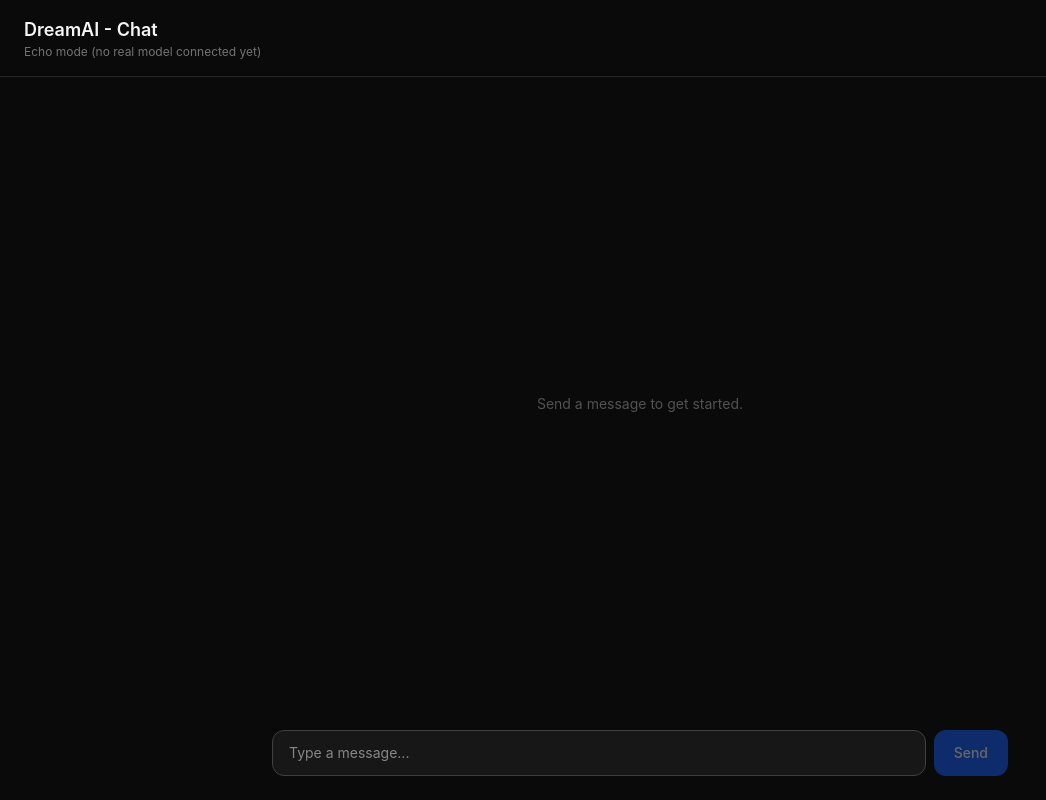
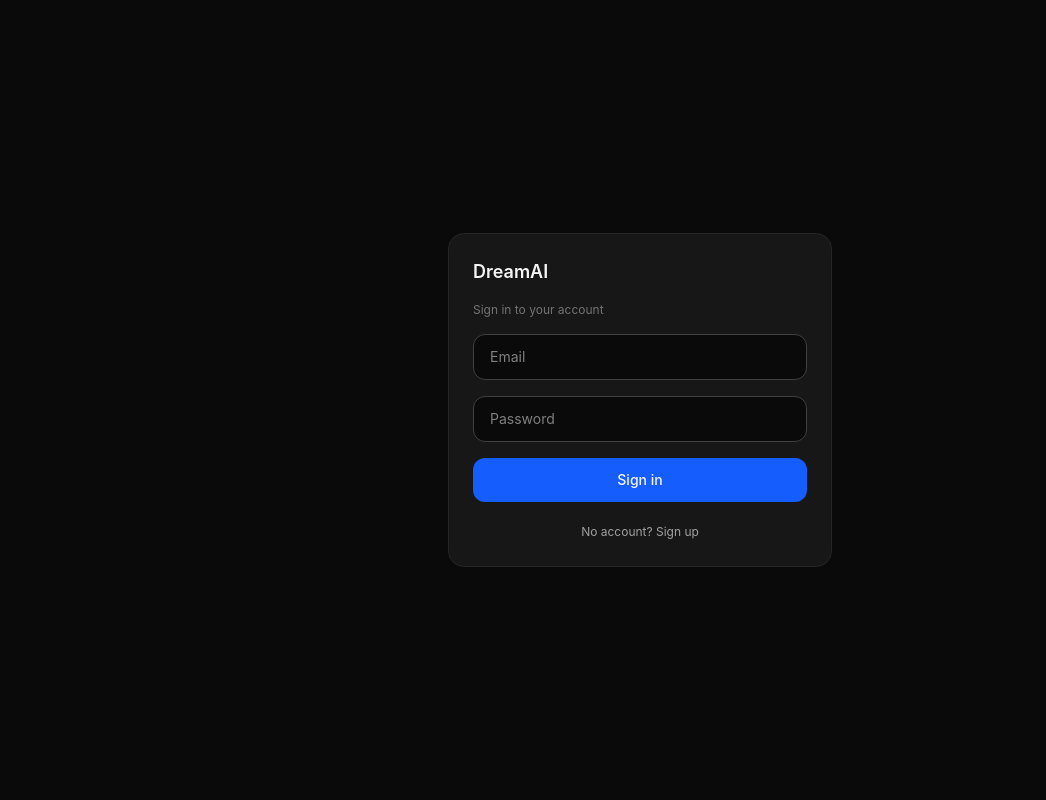
Before and after one commit to tahaasann/chatproject, a React (Vite) app in the folder apps/app/: page / in a window 1280 px wide. Shown: the whole page, without its empty margins (0-1046 px from the left). Built offline with nearby package versions, Linux system fonts and the light colour scheme; no server answers.

Commit message:
feat(app): gate App on session

```diff
--- a/apps/app/src/App.tsx
+++ b/apps/app/src/App.tsx
@@ -1,5 +1,29 @@
+import { AuthProvider, useAuth } from "./features/auth/AuthProvider";
+import { AuthPage } from "./features/auth/AuthPage";
 import { ChatPage } from "./features/chat/ChatPage";
 
-export function App(): React.JSX.Element {
+function AppGate(): React.JSX.Element {
+    const { session, loading } = useAuth();
+
+    if (loading) {
+        return (
+            <div className="flex min-h-screen items-center justify-center bg-neutral-950 text-neutral-400">
+                Loading...
+            </div>
+        );
+    }
+
+    if (!session) {
+        return <AuthPage />;
+    }
+
     return <ChatPage />;
 }
+
+export function App(): React.JSX.Element {
+    return (
+        <AuthProvider>
+            <AppGate />
+        </AuthProvider>
+    );
+}
--- a/apps/app/src/features/auth/AuthPage.tsx
+++ b/apps/app/src/features/auth/AuthPage.tsx
@@ -37,7 +37,7 @@ export function AuthPage(): React.JSX.Element {
             >
                 <h1 className="text-lg font-semibold">DreamAI</h1>
                 <p className="text-xs text-neutral-500">
-                    {mode === "signin" ? "Sign in to your account" : "Create aN account"}
+                    {mode === "signin" ? "Sign in to your account" : "Create an account"}
                 </p>
 
                 <input
--- a/apps/app/src/features/chat/ChatPage.tsx
+++ b/apps/app/src/features/chat/ChatPage.tsx
@@ -1,8 +1,10 @@
 import { type SubmitEvent, useState } from "react";
 import { useChatStream } from "./useChatStream";
+import { useAuth } from "../auth/AuthProvider";
 
 export function ChatPage(): React.JSX.Element {
     const { messages, isStreaming, error, send } = useChatStream();
+    const { signOut } = useAuth();
     const [input, setInput] = useState("");
 
     async function onSubmit(event: SubmitEvent<HTMLFormElement>): Promise<void> {
@@ -16,6 +18,14 @@ export function ChatPage(): React.JSX.Element {
         <div className="flex h-screen flex-col bg-neutral-950 text-neutral-100">
             <header className="border-b border-neutral-800 px-6 py-4">
                 <h1 className="text-lg font-semibold">DreamAI - Chat</h1>
+                <button
+                    onClick={() => {
+                        void signOut();
+                    }}
+                    className="mt-2 text-xs text-neutral-500 hover:text-neutral-300"
+                >
+                    Sign out
+                </button>
                 <p className="text-xs text-neutral-500">
                     Echo mode (no real model connected yet)
                 </p>
```
